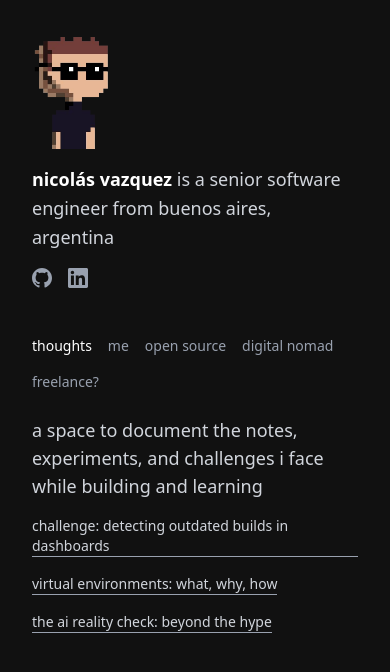
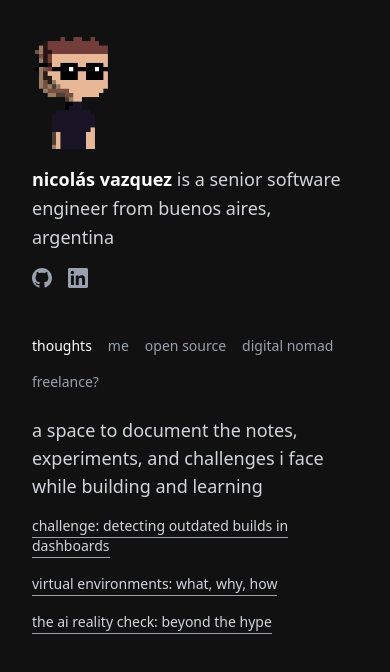
Before and after one commit to nicvazquezdev/personal-website, a Next.js app: page / in a window 390 px wide. Shown: the top 672 px of the page. Built offline with nearby package versions, Linux system fonts and the light colour scheme.

Commit message:
refactor InfoSection styles: remove redundant border classes from links and enhance visual clarity with adjusted padding for improved user interaction

```diff
--- a/app/components/InfoSection.tsx
+++ b/app/components/InfoSection.tsx
@@ -96,9 +96,9 @@ export default function InfoSection({ data }: InfoSectionProps) {
                         ? "noopener noreferrer"
                         : undefined
                     }
-                    className="inline-block hover:text-white border-b border-gray-400 hover:border-gray-300 text-sm md:text-base"
+                    className="inline-block hover:text-white text-sm md:text-base"
                   >
-                    <span className="relative">
+                    <span className="relative border-b border-gray-400 hover:border-gray-300 pb-0.5">
                       {link.name}
                       {link.url.startsWith("http") && (
                         <svg
```
